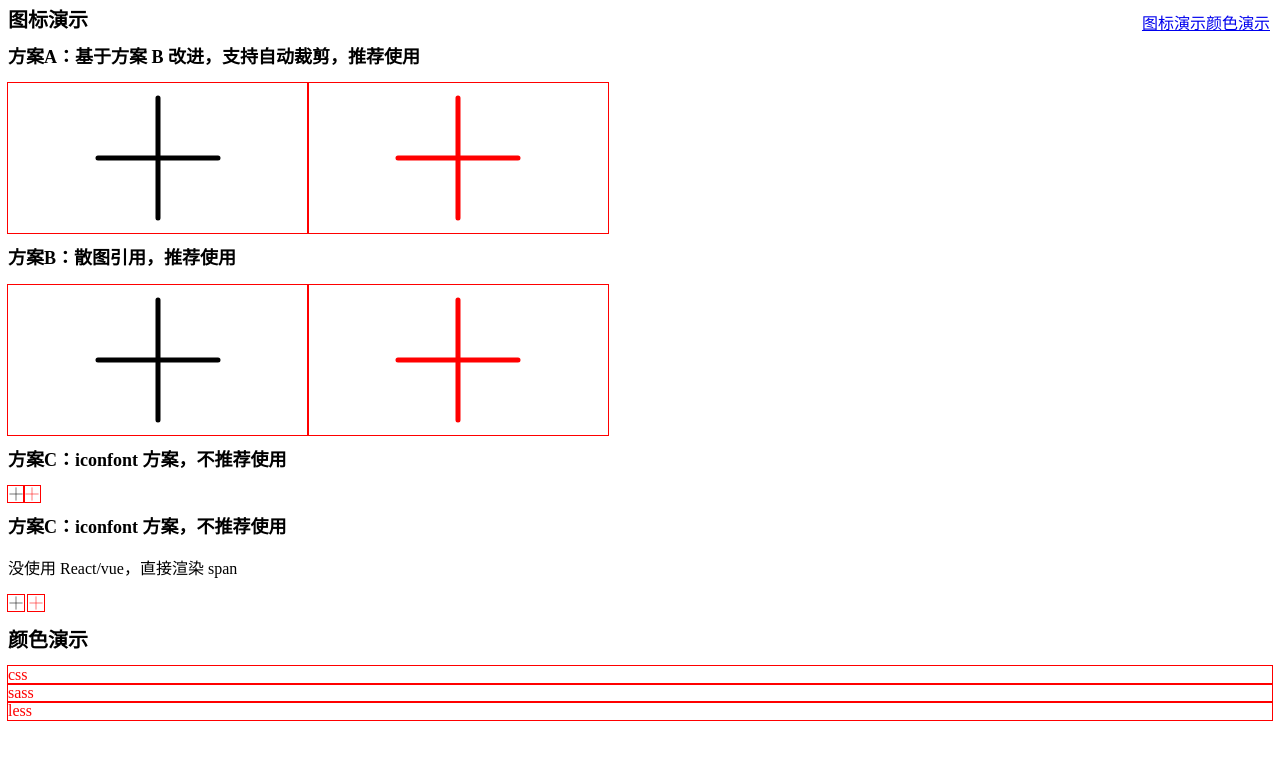
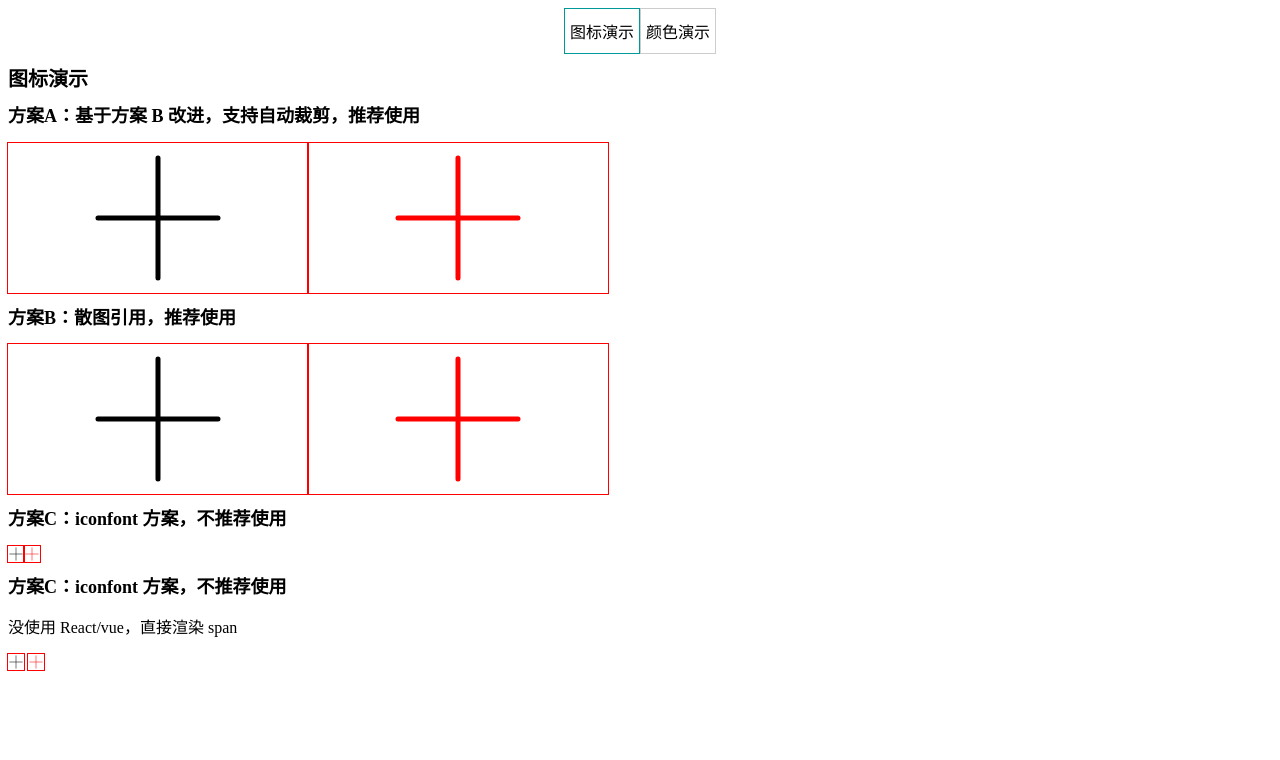
Before and after one commit to OpenGG/kw-demo, a React (Vite) app: page / in a window 1280 px wide. Shown: the top 760 px of the page. Built offline with nearby package versions, Linux system fonts and the light colour scheme.

Commit message:
feat: nav

```diff
--- a/src/App.tsx
+++ b/src/App.tsx
@@ -1,24 +1,35 @@
 import Nav from './components/Nav';
 import DemoIcons from './DemoIcons/DemoIcons';
 import DemoColors from './DemoColors/DemoColors';
+import { useState } from 'react';
 
 const anchors = [
   {
     id: '#demoIcons',
-    text: '图标演示'
+    text: '图标演示',
+    Element: DemoIcons,
   },
   {
     id: '#demoColors',
-    text: '颜色演示'
+    text: '颜色演示',
+    Element: DemoColors,
   }
 ];
 
-const App = () => (
-  <>
-    <Nav anchors={anchors} />
-    <DemoIcons id="demoIcons" />
-    <DemoColors id="demoColors" />
-  </>
-);
+const App = () => {
+  const [active, setActive] = useState(anchors[0].id)
+  const onClick = (n: string) => {
+    setActive(n)
+  }
+
+  const Element = anchors.find(item => item.id === active)?.Element
+
+  return (
+    <>
+      <Nav anchors={anchors} active={active} onClick={onClick} />
+      {Element && <Element />}
+    </>
+  );
+}
 
 export default App;
--- a/src/components/Nav.module.css
+++ b/src/components/Nav.module.css
@@ -1,6 +1,18 @@
 .nav {
-  position: fixed;
-  top: 0;
-  right: 0;
-  padding: 10px;
+  margin: auto;
+  display: flex;
+  flex-flow: row nowrap;
+  justify-content: center;
 }
+
+.navTab {
+  flex: 0 1 auto;
+  padding: 10px 5px;
+  text-align: center;
+  border: 1px solid #ccc;
+  cursor: pointer;
+}
+
+.navTabActive {
+  border-color: #099;
+}
--- a/src/components/Nav.tsx
+++ b/src/components/Nav.tsx
@@ -1,18 +1,31 @@
-import { nav } from './Nav.module.css';
+import { nav, navTab, navTabActive } from './Nav.module.css';
+import classnames from 'classnames'
 
 type IAnchor = {
   id: string;
   text: string;
 };
 
-const Nav = ({ anchors }: { anchors: IAnchor[] }) => (
+const Nav = ({
+  active,
+  anchors,
+  onClick,
+}: {
+  active: string,
+  anchors: IAnchor[],
+  onClick: (active: string) => void
+}) => (
   <div className={nav}>
     {anchors.map((anchor) => (
-      <a key={anchor.id} href={anchor.id}>
+      <div
+        className={classnames(navTab, active === anchor.id && navTabActive)}
+        key={anchor.id}
+        onClick={() => onClick(anchor.id)}
+      >
         {anchor.text}
-      </a>
+      </div>
     ))}
-  </div>
+  </div >
 );
 
 export default Nav;
--- a/vite.config.js
+++ b/vite.config.ts
@@ -2,13 +2,17 @@ import { defineConfig } from 'vite';
 import react from '@vitejs/plugin-react';
 import path from 'path';
 
+const isCodeSandbox = process.cwd() === '/sandbox'
+
+const server = isCodeSandbox && {
+  hmr: {
+    port: 443
+  }
+}
+
 // https://vitejs.dev/config/
 export default defineConfig({
-  server: {
-    hmr: {
-      port: 443
-    }
-  },
+  server,
   plugins: [react()],
   resolve: {
     alias: {
```
